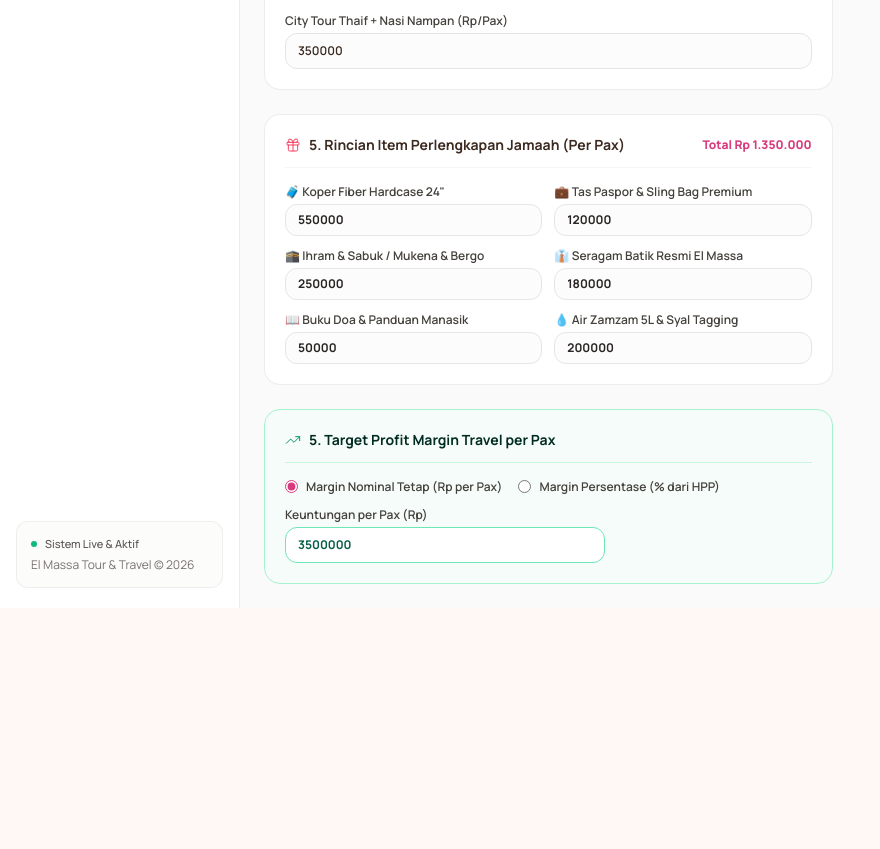
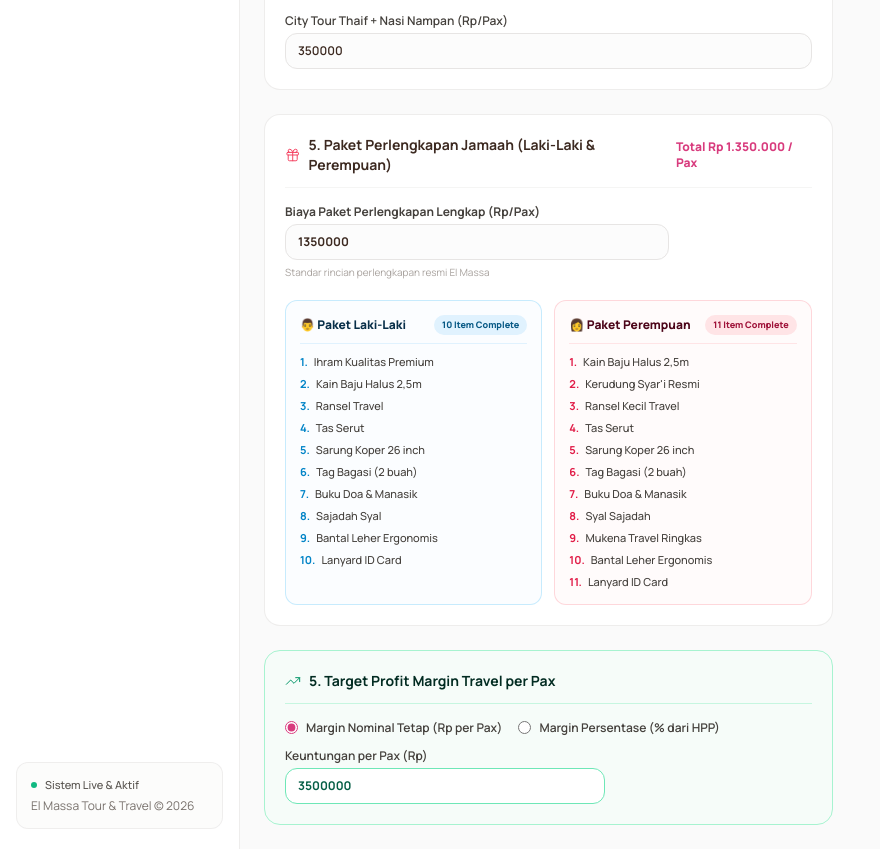
Before and after one commit to darcia2024/elmassa-administration, a Next.js app: page /paket/kalkulator in a window 1280 px wide. Shown: the part 1720-2569 px from the top of the page, without its empty margins (0-880 px from the left). Before the commit the page ends 2328 px from the top, so only its background shows below. Built offline with nearby package versions, Linux system fonts and the light colour scheme; sample sign-in values are in the browser's storage.

Commit message:
feat: add detailed men 10-item and women 11-item equipment package checklists to HPP calculator

```diff
--- a/app/paket/kalkulator/page.tsx
+++ b/app/paket/kalkulator/page.tsx
@@ -76,13 +76,8 @@ export default function PackageCalculatorPage() {
   const [nasiBoxSaudiQty, setNasiBoxSaudiQty] = useState(2); // 2x Makan Nasi Box Transit Bandara Saudi (JED/MED)
   const [nasiBoxSaudiPriceSar, setNasiBoxSaudiPriceSar] = useState(25); // 25 SAR / box
 
-  // Equipment Itemized Checklist (Perlengkapan Jamaah Rincian per Pax)
-  const [equipKoperHardcaseIdr, setEquipKoperHardcaseIdr] = useState(550000); // Koper Fiber Hardcase 24 Inch
-  const [equipTasPasporSlingIdr, setEquipTasPasporSlingIdr] = useState(120000); // Tas Paspor & Sling Bag Premium
-  const [equipIhramMukenaIdr, setEquipIhramMukenaIdr] = useState(250000); // Kain Ihram + Sabuk (Pa) / Mukena + Bergo (Pi)
-  const [equipBatikElmassaIdr, setEquipBatikElmassaIdr] = useState(180000); // Seragam Batik Resmi El Massa
-  const [equipBukuDoaManasikIdr, setEquipBukuDoaManasikIdr] = useState(50000); // Buku Doa & Panduan Manasik
-  const [equipZamzamTaggingIdr, setEquipZamzamTaggingIdr] = useState(200000); // Air Zamzam 5L & Syal/Koper Tagging
+  // Equipment Package (Rincian 10 Item Pa & 11 Item Pi)
+  const [equipmentIdr, setEquipmentIdr] = useState(1350000); // Standar Paket Perlengkapan Lengkap (Pa / Pi) per Pax
 
   // Muthawwif & Tour Leader Shared Cost
   const [muthawwifFeeIdrTotal, setMuthawwifFeeIdrTotal] = useState(18000000); // Shared among group pax
@@ -142,14 +137,8 @@ export default function PackageCalculatorPage() {
     // 8. Marketing Fee & Agency
     const totalFeeMarketing = feeMarketingIdr;
 
-    // 9. Equipment Rincian Total
-    const equipmentTotalIdr =
-      equipKoperHardcaseIdr +
-      equipTasPasporSlingIdr +
-      equipIhramMukenaIdr +
-      equipBatikElmassaIdr +
-      equipBukuDoaManasikIdr +
-      equipZamzamTaggingIdr;
+    // 9. Equipment Rincian Total per Pax
+    const equipmentTotalIdr = equipmentIdr;
 
     // 10. Bonus & Misc
     const totalBonusAndMisc = bonusCityTourThaifIdr + miscEmergencyIdr;
@@ -237,12 +226,7 @@ export default function PackageCalculatorPage() {
     nasiBoxSaudiPriceSar,
     muthawwifFeeIdrTotal,
     targetPax,
-    equipKoperHardcaseIdr,
-    equipTasPasporSlingIdr,
-    equipIhramMukenaIdr,
-    equipBatikElmassaIdr,
-    equipBukuDoaManasikIdr,
-    equipZamzamTaggingIdr,
+    equipmentIdr,
     bonusCityTourThaifIdr,
     miscEmergencyIdr,
     sarExchangeRate,
@@ -660,92 +644,128 @@ export default function PackageCalculatorPage() {
               </div>
             </div>
 
-            {/* 5. Rincian Item Perlengkapan Jamaah (Itemized Checklist per Pax) */}
+            {/* 5. Rincian Paket Perlengkapan Jamaah (Laki-Laki & Perempuan) */}
             <div className="rounded-2xl border border-stone-200/70 bg-white p-5 shadow-2xs space-y-4">
-              <div className="flex items-center justify-between border-b border-stone-100 pb-3">
+              <div className="flex flex-col sm:flex-row sm:items-center sm:justify-between border-b border-stone-100 pb-3 gap-2">
                 <h3 className="text-sm font-bold text-brand-cocoa flex items-center gap-2">
                   <Gift className="h-4 w-4 text-rose-500" strokeWidth={1.5} />
-                  <span>5. Rincian Item Perlengkapan Jamaah (Per Pax)</span>
+                  <span>5. Paket Perlengkapan Jamaah (Laki-Laki & Perempuan)</span>
                 </h3>
                 <span className="text-xs font-black text-brand-pink">
-                  Total {formatRupiah(calculations.equipmentTotalIdr)}
+                  Total {formatRupiah(calculations.equipmentTotalIdr)} / Pax
                 </span>
               </div>
 
-              <div className="grid gap-3 sm:grid-cols-2 text-xs">
-
-                <div className="space-y-1">
-                  <label className="font-semibold text-stone-700 flex items-center gap-1">
-                    <span>🧳 Koper Fiber Hardcase 24"</span>
-                  </label>
+              <div className="space-y-4 text-xs">
+                {/* Input Nominal Paket Perlengkapan */}
+                <div className="space-y-1 max-w-sm">
+                  <label className="font-bold text-stone-700">Biaya Paket Perlengkapan Lengkap (Rp/Pax)</label>
                   <input
                     type="number"
-                    value={equipKoperHardcaseIdr}
-                    onChange={(e) => setEquipKoperHardcaseIdr(Number(e.target.value))}
-                    className="w-full h-8 rounded-xl border border-stone-200 bg-stone-50/50 px-3 text-xs font-bold text-stone-800"
+                    value={equipmentIdr}
+                    onChange={(e) => setEquipmentIdr(Number(e.target.value))}
+                    className="w-full h-9 rounded-xl border border-stone-200 bg-stone-50/50 px-3 text-xs font-bold text-brand-cocoa outline-none focus:border-brand-pink"
                   />
+                  <p className="text-[10px] text-stone-400">Standar rincian perlengkapan resmi El Massa</p>
                 </div>
 
-                <div className="space-y-1">
-                  <label className="font-semibold text-stone-700 flex items-center gap-1">
-                    <span>💼 Tas Paspor & Sling Bag Premium</span>
-                  </label>
-                  <input
-                    type="number"
-                    value={equipTasPasporSlingIdr}
-                    onChange={(e) => setEquipTasPasporSlingIdr(Number(e.target.value))}
-                    className="w-full h-8 rounded-xl border border-stone-200 bg-stone-50/50 px-3 text-xs font-bold text-stone-800"
-                  />
+                {/* Side-by-side Rincian Paket Laki-Laki & Perempuan */}
+                <div className="grid gap-3 sm:grid-cols-2 pt-1">
+
+                  {/* PAKET LAKI-LAKI (10 ITEM) */}
+                  <div className="rounded-xl border border-sky-200/80 bg-sky-50/30 p-3.5 space-y-2.5">
+                    <div className="flex items-center justify-between border-b border-sky-100 pb-2">
+                      <span className="font-extrabold text-sky-950 flex items-center gap-1.5">
+                        <span>👨 Paket Laki-Laki</span>
+                      </span>
+                      <span className="rounded-full bg-sky-100 px-2 py-0.5 text-[9px] font-extrabold text-sky-800">
+                        10 Item Complete
+                      </span>
                     </div>
 
-                <div className="space-y-1">
-                  <label className="font-semibold text-stone-700 flex items-center gap-1">
-                    <span>🕋 Ihram & Sabuk / Mukena & Bergo</span>
-                  </label>
-                  <input
-                    type="number"
-                    value={equipIhramMukenaIdr}
-                    onChange={(e) => setEquipIhramMukenaIdr(Number(e.target.value))}
-                    className="w-full h-8 rounded-xl border border-stone-200 bg-stone-50/50 px-3 text-xs font-bold text-stone-800"
-                  />
+                    <ul className="space-y-1.5 text-[11px] font-medium text-stone-700">
+                      <li className="flex items-center gap-1.5">
+                        <span className="text-sky-600 font-bold">1.</span> Ihram Kualitas Premium
+                      </li>
+                      <li className="flex items-center gap-1.5">
+                        <span className="text-sky-600 font-bold">2.</span> Kain Baju Halus 2,5m
+                      </li>
+                      <li className="flex items-center gap-1.5">
+                        <span className="text-sky-600 font-bold">3.</span> Ransel Travel
+                      </li>
+                      <li className="flex items-center gap-1.5">
+                        <span className="text-sky-600 font-bold">4.</span> Tas Serut
+                      </li>
+                      <li className="flex items-center gap-1.5">
+                        <span className="text-sky-600 font-bold">5.</span> Sarung Koper 26 inch
+                      </li>
+                      <li className="flex items-center gap-1.5">
+                        <span className="text-sky-600 font-bold">6.</span> Tag Bagasi (2 buah)
+                      </li>
+                      <li className="flex items-center gap-1.5">
+                        <span className="text-sky-600 font-bold">7.</span> Buku Doa & Manasik
+                      </li>
+                      <li className="flex items-center gap-1.5">
+                        <span className="text-sky-600 font-bold">8.</span> Sajadah Syal
+                      </li>
+                      <li className="flex items-center gap-1.5">
+                        <span className="text-sky-600 font-bold">9.</span> Bantal Leher Ergonomis
+                      </li>
+                      <li className="flex items-center gap-1.5">
+                        <span className="text-sky-600 font-bold">10.</span> Lanyard ID Card
+                      </li>
+                    </ul>
                   </div>
 
-                <div className="space-y-1">
-                  <label className="font-semibold text-stone-700 flex items-center gap-1">
-                    <span>👔 Seragam Batik Resmi El Massa</span>
-                  </label>
-                  <input
-                    type="number"
-                    value={equipBatikElmassaIdr}
-                    onChange={(e) => setEquipBatikElmassaIdr(Number(e.target.value))}
-                    className="w-full h-8 rounded-xl border border-stone-200 bg-stone-50/50 px-3 text-xs font-bold text-stone-800"
-                  />
+                  {/* PAKET PEREMPUAN (11 ITEM) */}
+                  <div className="rounded-xl border border-rose-200/80 bg-rose-50/30 p-3.5 space-y-2.5">
+                    <div className="flex items-center justify-between border-b border-rose-100 pb-2">
+                      <span className="font-extrabold text-rose-950 flex items-center gap-1.5">
+                        <span>👩 Paket Perempuan</span>
+                      </span>
+                      <span className="rounded-full bg-rose-100 px-2 py-0.5 text-[9px] font-extrabold text-rose-800">
+                        11 Item Complete
+                      </span>
                     </div>
 
-                <div className="space-y-1">
-                  <label className="font-semibold text-stone-700 flex items-center gap-1">
-                    <span>📖 Buku Doa & Panduan Manasik</span>
-                  </label>
-                  <input
-                    type="number"
-                    value={equipBukuDoaManasikIdr}
-                    onChange={(e) => setEquipBukuDoaManasikIdr(Number(e.target.value))}
-                    className="w-full h-8 rounded-xl border border-stone-200 bg-stone-50/50 px-3 text-xs font-bold text-stone-800"
-                  />
+                    <ul className="space-y-1.5 text-[11px] font-medium text-stone-700">
+                      <li className="flex items-center gap-1.5">
+                        <span className="text-rose-600 font-bold">1.</span> Kain Baju Halus 2,5m
+                      </li>
+                      <li className="flex items-center gap-1.5">
+                        <span className="text-rose-600 font-bold">2.</span> Kerudung Syar'i Resmi
+                      </li>
+                      <li className="flex items-center gap-1.5">
+                        <span className="text-rose-600 font-bold">3.</span> Ransel Kecil Travel
+                      </li>
+                      <li className="flex items-center gap-1.5">
+                        <span className="text-rose-600 font-bold">4.</span> Tas Serut
+                      </li>
+                      <li className="flex items-center gap-1.5">
+                        <span className="text-rose-600 font-bold">5.</span> Sarung Koper 26 inch
+                      </li>
+                      <li className="flex items-center gap-1.5">
+                        <span className="text-rose-600 font-bold">6.</span> Tag Bagasi (2 buah)
+                      </li>
+                      <li className="flex items-center gap-1.5">
+                        <span className="text-rose-600 font-bold">7.</span> Buku Doa & Manasik
+                      </li>
+                      <li className="flex items-center gap-1.5">
+                        <span className="text-rose-600 font-bold">8.</span> Syal Sajadah
+                      </li>
+                      <li className="flex items-center gap-1.5">
+                        <span className="text-rose-600 font-bold">9.</span> Mukena Travel Ringkas
+                      </li>
+                      <li className="flex items-center gap-1.5">
+                        <span className="text-rose-600 font-bold">10.</span> Bantal Leher Ergonomis
+                      </li>
+                      <li className="flex items-center gap-1.5">
+                        <span className="text-rose-600 font-bold">11.</span> Lanyard ID Card
+                      </li>
+                    </ul>
                   </div>
 
-                <div className="space-y-1">
-                  <label className="font-semibold text-stone-700 flex items-center gap-1">
-                    <span>💧 Air Zamzam 5L & Syal Tagging</span>
-                  </label>
-                  <input
-                    type="number"
-                    value={equipZamzamTaggingIdr}
-                    onChange={(e) => setEquipZamzamTaggingIdr(Number(e.target.value))}
-                    className="w-full h-8 rounded-xl border border-stone-200 bg-stone-50/50 px-3 text-xs font-bold text-stone-800"
-                  />
                 </div>
-
               </div>
             </div>
 
```
Lines whose indentation alone changed are shown as unchanged.
